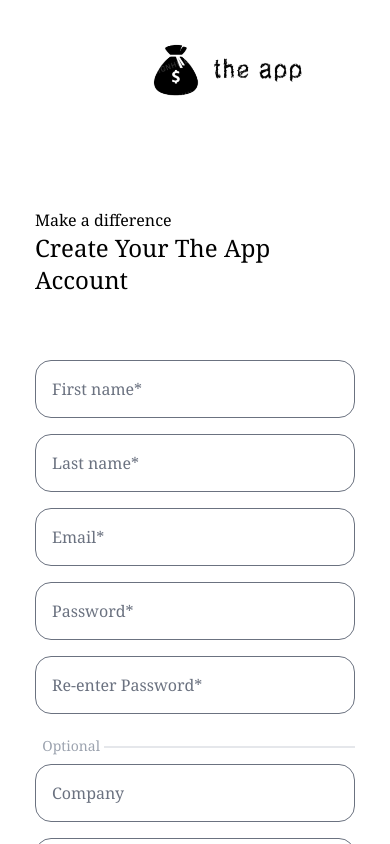
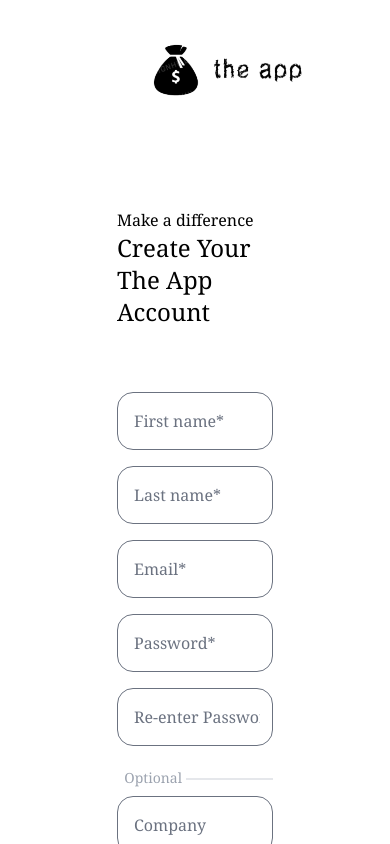
Before and after one commit to omanwhatiscomputer/theapp-frontend, a Next.js app: page /signup in a window 390 px wide. Shown: the top 844 px of the page. Built offline with nearby package versions, Linux system fonts and the light colour scheme.

Commit message:
improve responsiveness

```diff
--- a/app/(components)/forms/LogInForm.js
+++ b/app/(components)/forms/LogInForm.js
@@ -67,7 +67,7 @@ const LogInForm = (props) => {
             <div className="content-center w-full pt-36 lg:pt-0 lg:w-1/2">
                 <AppLogo alignXOptions={"left-20 lg:left-20 md:max-w-52"} />
 
-                <div className="place-self-center m-auto min-w-80 w-2/5">
+                <div className="place-self-center m-auto w-80 md:w-[400px] bg-white">
                     <div className="mb-16">
                         <p>Start your journey</p>
 
--- a/app/(components)/forms/SignUpForm.js
+++ b/app/(components)/forms/SignUpForm.js
@@ -99,7 +99,7 @@ const SignUpForm = (props) => {
             <div className="content-center w-full pt-32 lg:pt-0 lg:w-1/2">
                 <AppLogo alignXOptions={"right-20 lg:right-20 md:max-w-24"} />
 
-                <div className="place-self-center m-auto min-w-80 w-2/5 mt-20">
+                <div className="place-self-center m-auto w-2/5 mt-20">
                     <div className="mb-16">
                         <p>Make a difference</p>
 
@@ -108,7 +108,7 @@ const SignUpForm = (props) => {
                         </p>
                     </div>
                     <form onSubmit={(event) => handleSubmit(event)}>
-                        <div className=" md:flex md:flex-row md:justify-between gap-1">
+                        <div className=" md:flex md:flex-row md:justify-between gap-1 xl:">
                             <InputField
                                 name={"fname"}
                                 type={"text"}
```
